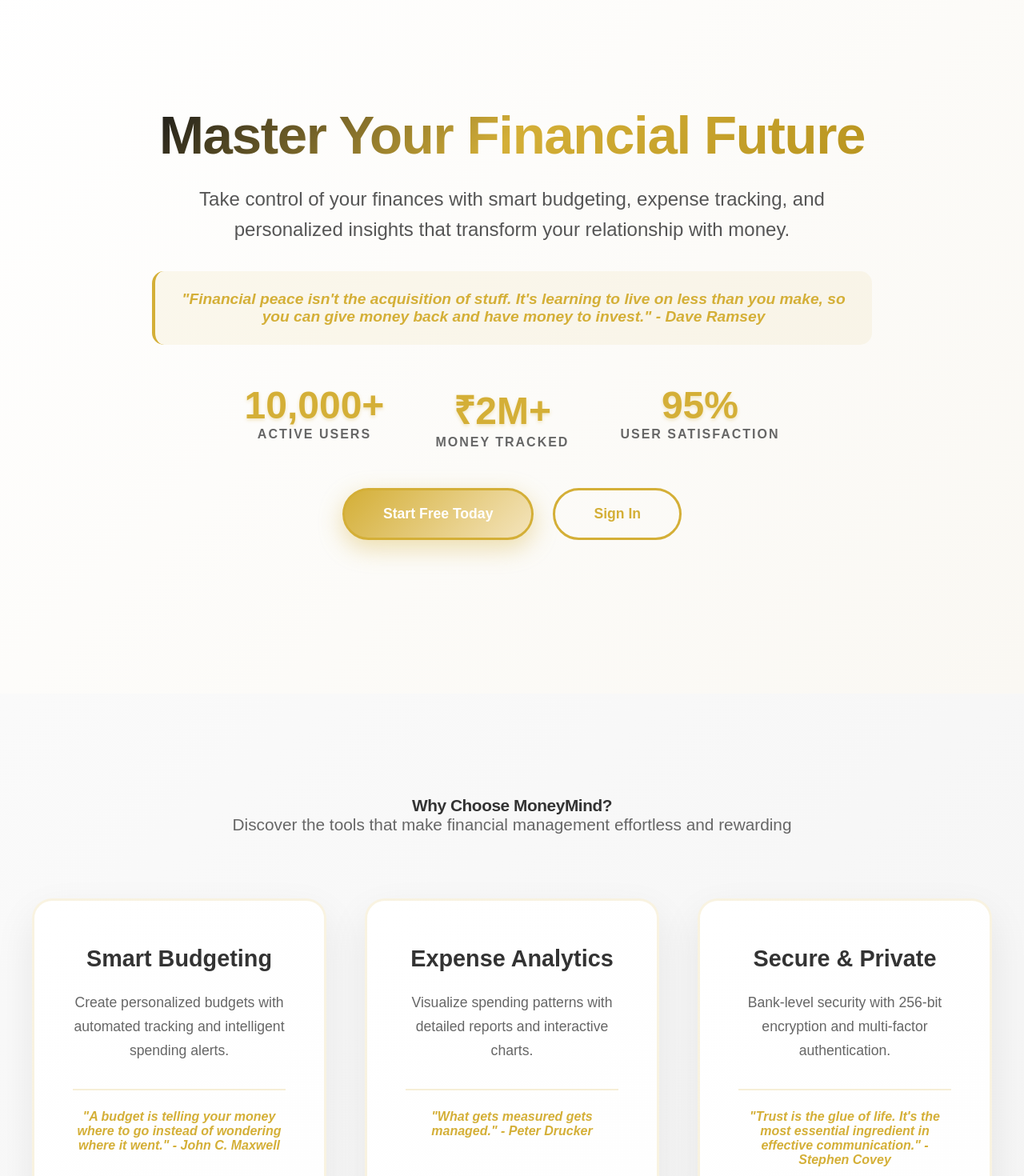
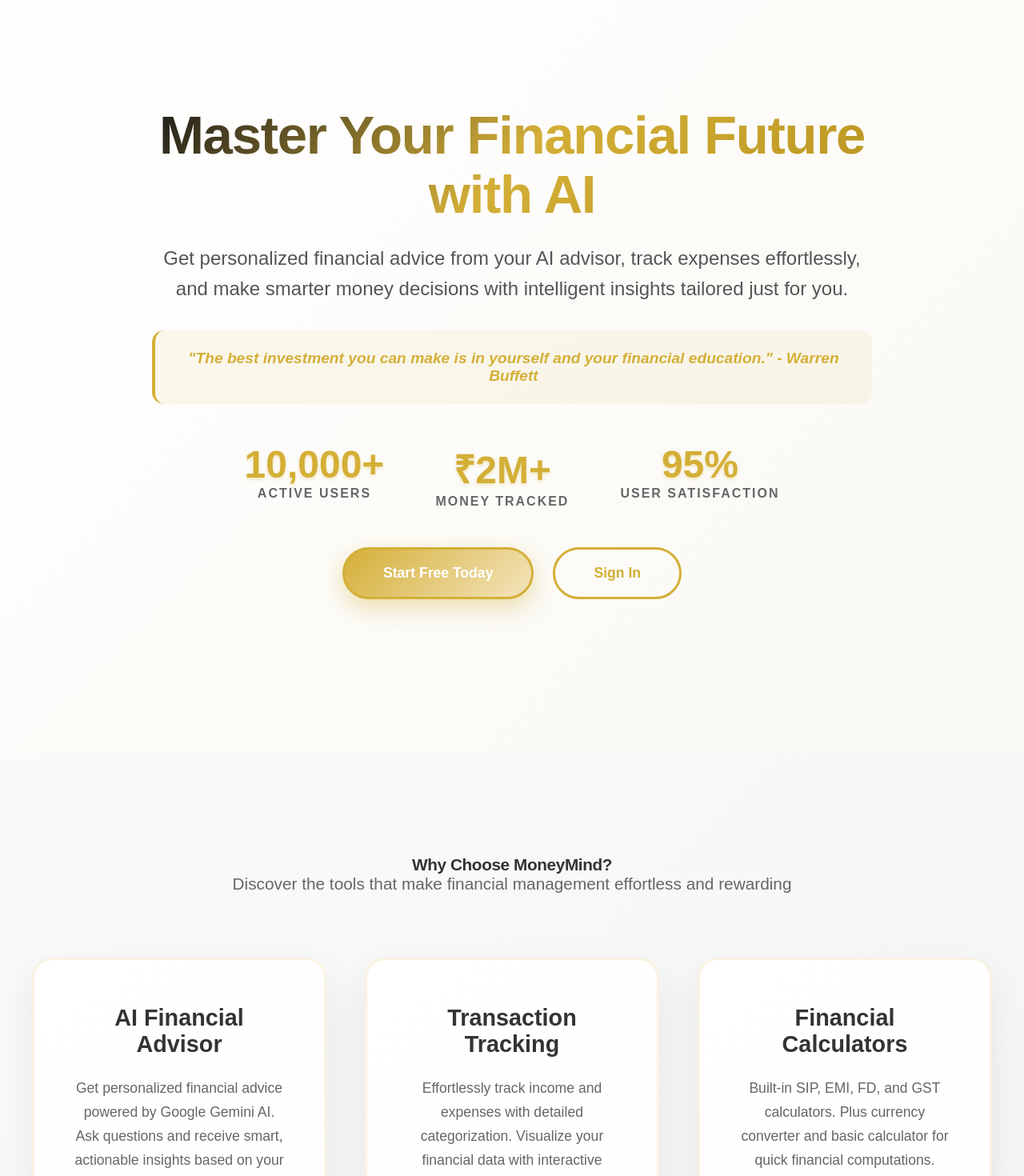
Before and after one commit to Lakshyalamba/moneymind, a React (Vite) app in the folder frontend/: page / in a window 1280 px wide. Shown: the part 140-1610 px from the top of the page at 80% size. Built offline with nearby package versions, Linux system fonts and the light colour scheme.

Commit message:
Reponsivness adjusted

```diff
--- a/frontend/src/pages/LandingPage.jsx
+++ b/frontend/src/pages/LandingPage.jsx
@@ -18,9 +18,9 @@
       <div className="main-content">
         <section className="hero">
           <div className="hero-content">
-            <h1 className="hero-title">Master Your Financial Future</h1>
-            <p className="hero-subtitle">Take control of your finances with smart budgeting, expense tracking, and personalized insights that transform your relationship with money.</p>
-            <div className="hero-quote">"Financial peace isn't the acquisition of stuff. It's learning to live on less than you make, so you can give money back and have money to invest." - Dave Ramsey</div>
+            <h1 className="hero-title">Master Your Financial Future with AI</h1>
+            <p className="hero-subtitle">Get personalized financial advice from your AI advisor, track expenses effortlessly, and make smarter money decisions with intelligent insights tailored just for you.</p>
+            <div className="hero-quote">"The best investment you can make is in yourself and your financial education." - Warren Buffett</div>
             <div className="hero-stats">
               <div className="stat">
                 <span className="stat-number">10,000+</span>
@@ -49,21 +49,21 @@
 
             <div className="features-grid">
               <div className="feature-card">
-                <h3>Smart Budgeting</h3>
-                <p>Create personalized budgets with automated tracking and intelligent spending alerts.</p>
-                <div className="feature-quote">"A budget is telling your money where to go instead of wondering where it went." - John C. Maxwell</div>
+                <h3>AI Financial Advisor</h3>
+                <p>Get personalized financial advice powered by Google Gemini AI. Ask questions and receive smart, actionable insights based on your spending patterns.</p>
+                <div className="feature-quote">"Intelligence is the ability to adapt to change." - Stephen Hawking</div>
               </div>
 
               <div className="feature-card">
-                <h3>Expense Analytics</h3>
-                <p>Visualize spending patterns with detailed reports and interactive charts.</p>
+                <h3>Transaction Tracking</h3>
+                <p>Effortlessly track income and expenses with detailed categorization. Visualize your financial data with interactive charts and analytics.</p>
                 <div className="feature-quote">"What gets measured gets managed." - Peter Drucker</div>
               </div>
 
               <div className="feature-card">
-                <h3>Secure & Private</h3>
-                <p>Bank-level security with 256-bit encryption and multi-factor authentication.</p>
-                <div className="feature-quote">"Trust is the glue of life. It's the most essential ingredient in effective communication." - Stephen Covey</div>
+                <h3>Financial Calculators</h3>
+                <p>Built-in SIP, EMI, FD, and GST calculators. Plus currency converter and basic calculator for quick financial computations.</p>
+                <div className="feature-quote">"Compound interest is the eighth wonder of the world." - Albert Einstein</div>
               </div>
             </div>
           </div>
--- a/frontend/src/styles/floatingWidget.css
+++ b/frontend/src/styles/floatingWidget.css
@@ -329,14 +329,28 @@
 /* Responsive */
 @media (max-width: 480px) {
     .floating-chat-modal {
-        width: calc(100vw - 20px);
-        right: 10px;
-        height: calc(100vh - 120px);
-        bottom: 80px;
+        width: calc(100vw - 40px);
+        right: 20px;
+        left: 20px;
+        height: calc(100vh - 140px);
+        bottom: 90px;
+        max-height: 600px;
     }
 
     .floating-chat-button {
-        right: 10px;
-        bottom: 10px;
+        right: ​20px;
+        bottom: 20px;
+    }
+
+    .message-content {
+        max-width: 90%;
+    }
+
+    .header-title h3 {
+        font-size: 0.9rem;
+    }
+
+    .header-title p {
+        font-size: 0.7rem;
     }
 }
--- a/frontend/src/styles/landing.css
+++ b/frontend/src/styles/landing.css
@@ -99,6 +99,20 @@
   position: relative;
   z-index: 1;
   width: 100%;
+}
+
+@keyframes pulse {
+
+  0%,
+  100% {
+    box-shadow: 0 8px 25px rgba(212, 175, 55, 0.4);
+    transform: scale(1);
+  }
+
+  50% {
+    box-shadow: 0 12px 35px rgba(212, 175, 55, 0.6);
+    transform: scale(1.05);
+  }
 }
 
 .hero-title {
```
